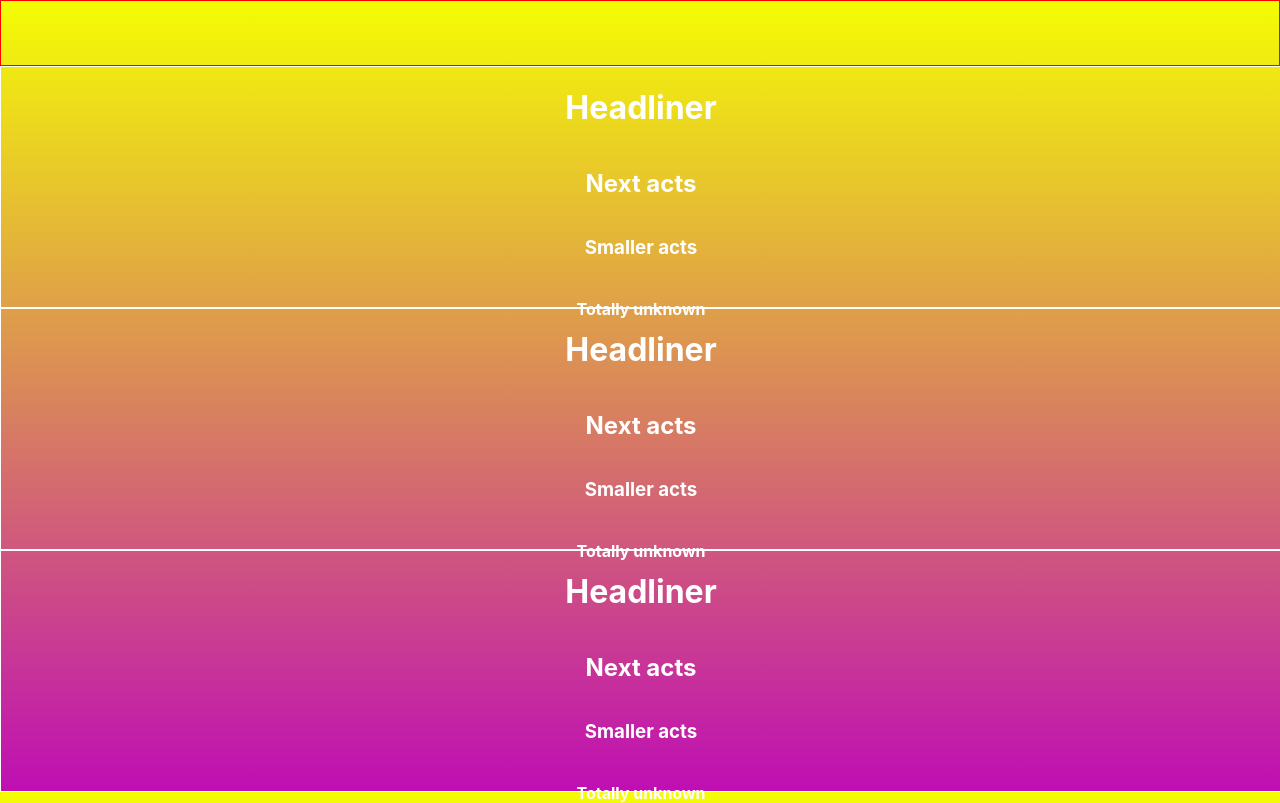
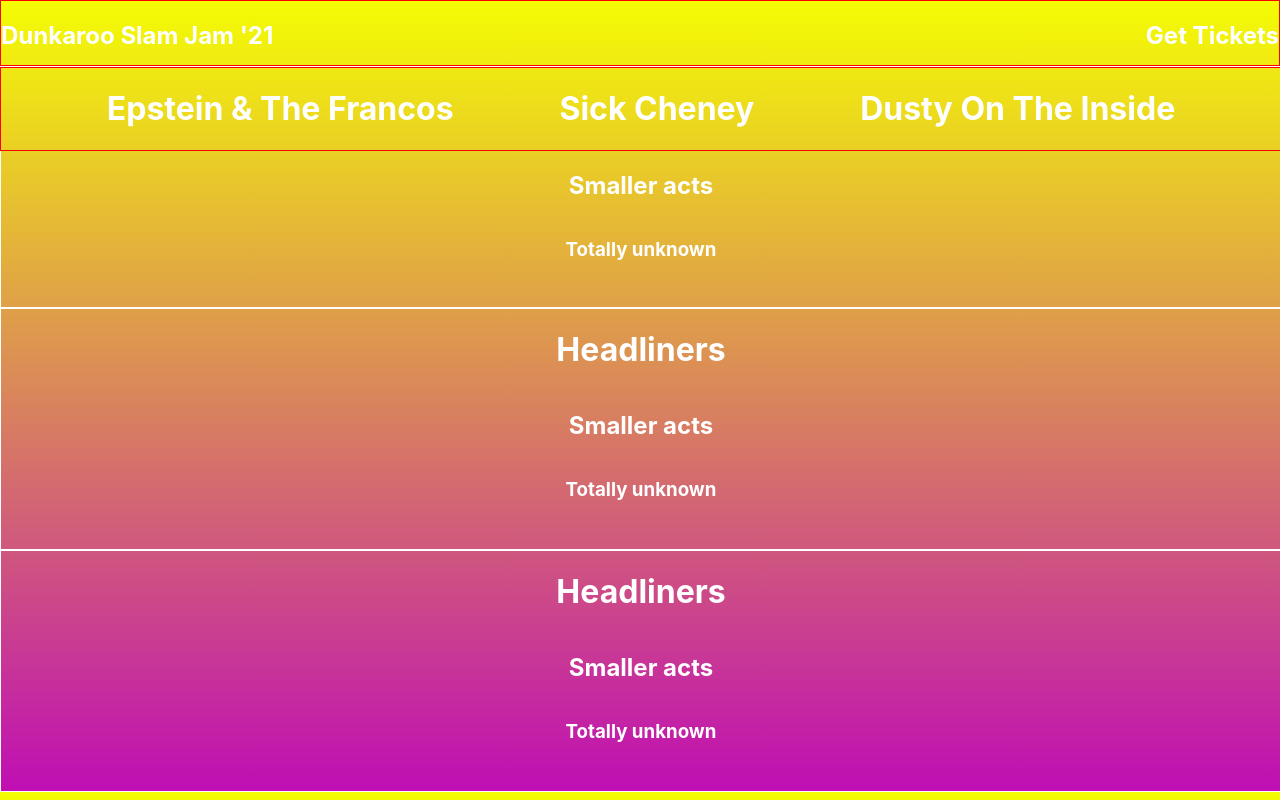
Before and after one commit to hayesdev/dunkaroo, a React (Create React App) app in the folder dunkaroo_slam_jam/: page / in a window 1280 px wide. Built offline with nearby package versions, Linux system fonts and the light colour scheme.

Commit message:
more band name layout

```diff
--- a/dunkaroo_slam_jam/src/App.css
+++ b/dunkaroo_slam_jam/src/App.css
@@ -14,3 +14,5 @@ body {
   color: white;
   border: 1px solid white;
 }
+
+/* bigBands smallerActs unknowns */
--- a/dunkaroo_slam_jam/src/App.js
+++ b/dunkaroo_slam_jam/src/App.js
@@ -1,34 +1,29 @@
 import "./App.css";
 import Header from "./components/Header";
 
+import bands from "./bands";
+import Headliners from "./components/Headliners";
+
 function App() {
   return (
-    <div className="App">
-      <body
-        className="background"
-        // style={{ backgroundImage: `url(${background})` }}
-      >
+    <body className="background">
       <Header></Header>
       <div className="days">
-          <h1>Headliner</h1>
-          <h2>Next acts</h2>
-          <h3>Smaller acts</h3>
-          <h4>Totally unknown</h4>
+        <Headliners />
+        <h2>Smaller acts</h2>
+        <h3>Totally unknown</h3>
       </div>
       <div className="days">
-          <h1>Headliner</h1>
-          <h2>Next acts</h2>
-          <h3>Smaller acts</h3>
-          <h4>Totally unknown</h4>
+        <h1>Headliners</h1>
+        <h2>Smaller acts</h2>
+        <h3>Totally unknown</h3>
       </div>
       <div className="days">
-          <h1>Headliner</h1>
-          <h2>Next acts</h2>
-          <h3>Smaller acts</h3>
-          <h4>Totally unknown</h4>
+        <h1>Headliners</h1>
+        <h2>Smaller acts</h2>
+        <h3>Totally unknown</h3>
       </div>
     </body>
-    </div>
   );
 }
 
--- /dev/null
+++ b/dunkaroo_slam_jam/src/bands.js
@@ -0,0 +1,50 @@
+import React from "react";
+
+const bands = [
+  {
+    day: "Fri",
+    bigBands: ["Epstein & The Francos", "Sick Cheney", "Dusty On The Inside"],
+    smallerActs: [
+      "Pisces Rising",
+      "The Boys Are Back ft. Thin Lizzo",
+      "Mannequin Lewinsky",
+    ],
+    unknowns: [
+      "Split The Bill Sideways",
+      "Song for the Hopless",
+      "Fluid Loser ft. Slam Me with Saline",
+    ],
+  },
+  {
+    day: "Sat",
+    bigBands: ["Epstein & The Francos", "Sick Cheney", "Dusty On The Inside"],
+    smallerActs: [
+      "Pisces Rising",
+      "The Boys Are Back ft. Thin Lizzo",
+      "Mannequin Lewinsky",
+    ],
+    unknowns: [
+      "Split The Bill Sideways",
+      "Song for the Hopless",
+      "Fluid Loser ft. Slam Me with Saline",
+    ],
+  },
+  {
+    day: "Sun",
+    bigBands: ["Epstein & The Francos", "Sick Cheney", "Dusty On The Inside"],
+    smallerActs: [
+      "Pisces Rising",
+      "The Boys Are Back ft. Thin Lizzo",
+      "Mannequin Lewinsky",
+    ],
+    unknowns: [
+      "Split The Bill Sideways",
+      "Song for the Hopless",
+      "Fluid Loser ft. Slam Me with Saline",
+    ],
+  },
+  //   { day: Sat, bigBands: [], smallerActs: [], unknowns: [] },
+  //   { day: Sun, bigBands: [], smallerActs: [], unknowns: [] },
+];
+
+export default bands;
--- a/dunkaroo_slam_jam/src/components/Header.js
+++ b/dunkaroo_slam_jam/src/components/Header.js
@@ -2,11 +2,19 @@ import React from "react";
 import styled from "styled-components";
 
 function Header() {
-  return <MainHeader></MainHeader>;
+  return (
+    <MainHeader>
+      <h2>Dunkaroo Slam Jam '21</h2>
+      <h2>Get Tickets</h2>
+    </MainHeader>
+  );
 }
 
 export default Header;
 const MainHeader = styled.div`
+  display: flex;
+  justify-content: space-between;
+  color: white;
   height: 5vw;
   border: 1px solid red;
 `;
--- /dev/null
+++ b/dunkaroo_slam_jam/src/components/Headliners.js
@@ -0,0 +1,24 @@
+import React from "react";
+import bands from "../bands";
+import styled from "styled-components";
+
+function Headliners() {
+  console.log(bands);
+  return (
+    <Headliner>
+      {bands[0].bigBands.map((band) => {
+        return <h1>{band}</h1>;
+      })}
+    </Headliner>
+  );
+}
+
+export default Headliners;
+
+const Headliner = styled.div`
+  display: flex;
+  flex-direction: row;
+  width: 100vw;
+  justify-content: space-evenly;
+  border: 1px solid red;
+`;
```
Also changed, not shown: dunkaroo_slam_jam/src/components/SmallerActs.js (added, +7 -0 lines), dunkaroo_slam_jam/src/components/Unknowns.js (added, +7 -0 lines), 1 other file (tests, documents, lock files or other folders). Lines whose indentation alone changed are shown as unchanged.
